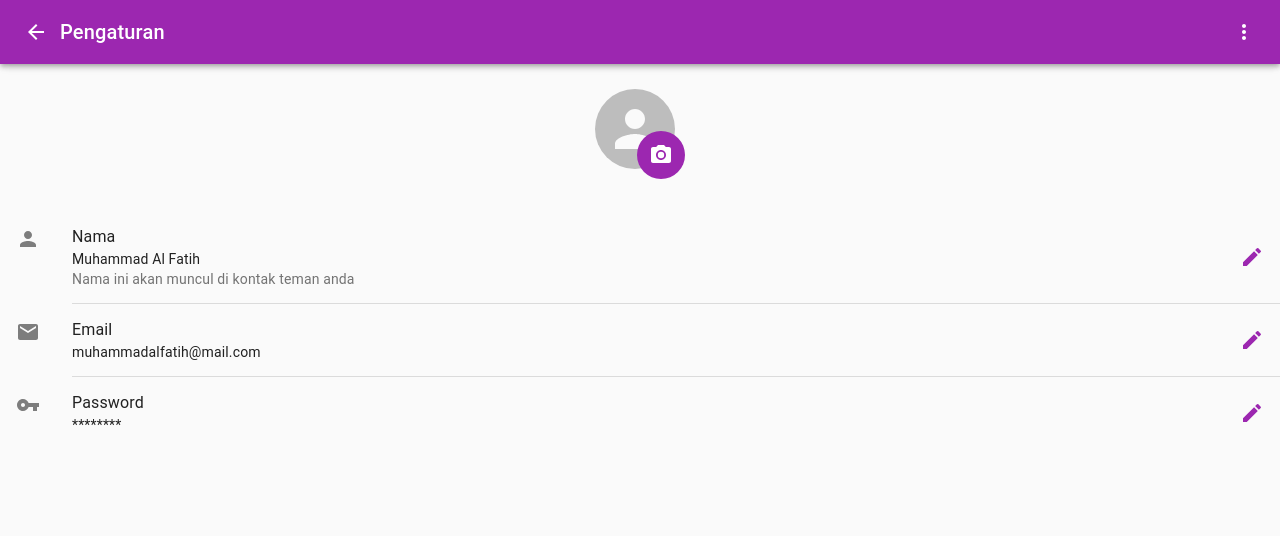
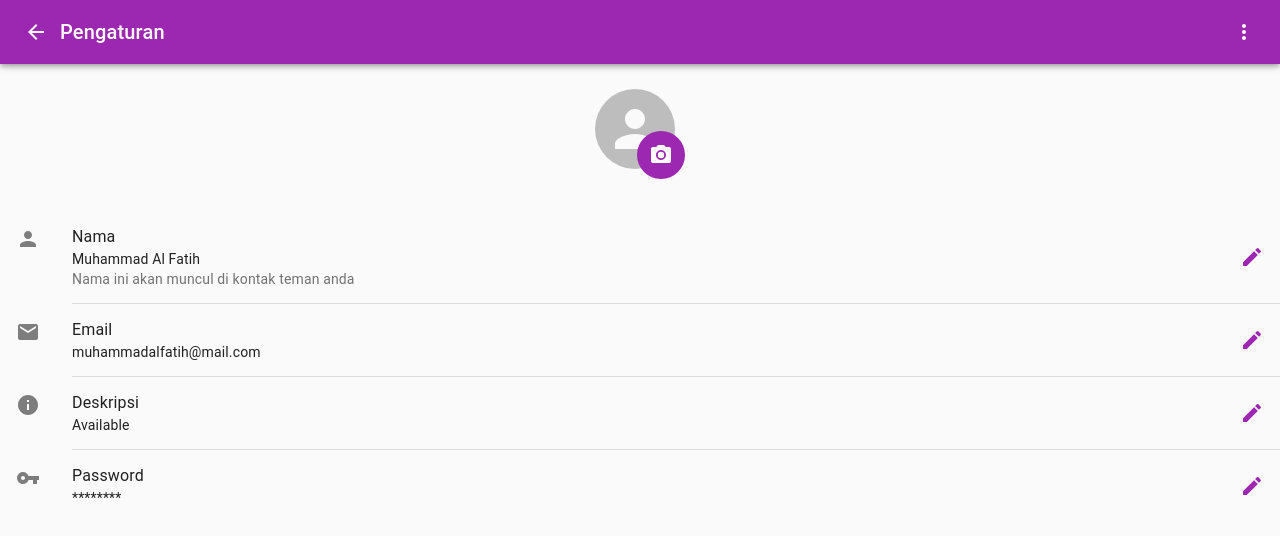
Before and after one commit to iik98/chat-app, a React (Create React App) app: page /pengaturan in a window 1280 px wide. Shown: the top 536 px of the page. Built offline with nearby package versions, Linux system fonts and the light colour scheme; no server answers; the database is empty; sample sign-in values are in the browser's storage.

Commit message:
added deskripsi to setting

```diff
--- a/src/pages/private/pengaturan/index.js
+++ b/src/pages/private/pengaturan/index.js
@@ -8,6 +8,7 @@ import BackIcon from '@material-ui/icons/ArrowBack';
 import PersonIcon from '@material-ui/icons/Person';
 import EmailIcon from '@material-ui/icons/Email';
 import VpnKeyIcon from '@material-ui/icons/VpnKey';
+import InfoIcon from '@material-ui/icons/Info';
 import EditIcon from '@material-ui/icons/Edit';
 import Grid from '@material-ui/core/Grid';
 import List from '@material-ui/core/List';
@@ -119,6 +120,32 @@ function Pengaturan(props) {
                     <Divider variant="inset" component="li" />
                     <ListItem alignItems="flex-start">
                         <ListItemAvatar>
+                            <InfoIcon className={classes.iconList} />
+                        </ListItemAvatar>
+                        <ListItemText
+                        primary="Deskripsi"
+                        secondary={
+                            <React.Fragment>
+                            <Typography
+                                component="p"
+                                variant="body2"
+                                className={classes.inline}
+                                color="textPrimary"
+                            >
+                                Available
+                            </Typography>
+                            </React.Fragment>
+                        }
+                        />
+                        <ListItemSecondaryAction>
+                            <IconButton className={classes.editBtn} edge="end" aria-label="edit">
+                                <EditIcon />
+                            </IconButton>
+                        </ListItemSecondaryAction>
+                    </ListItem>
+                    <Divider variant="inset" component="li" />
+                    <ListItem alignItems="flex-start">
+                        <ListItemAvatar>
                             <VpnKeyIcon className={classes.iconList} />
                         </ListItemAvatar>
                         <ListItemText
```
